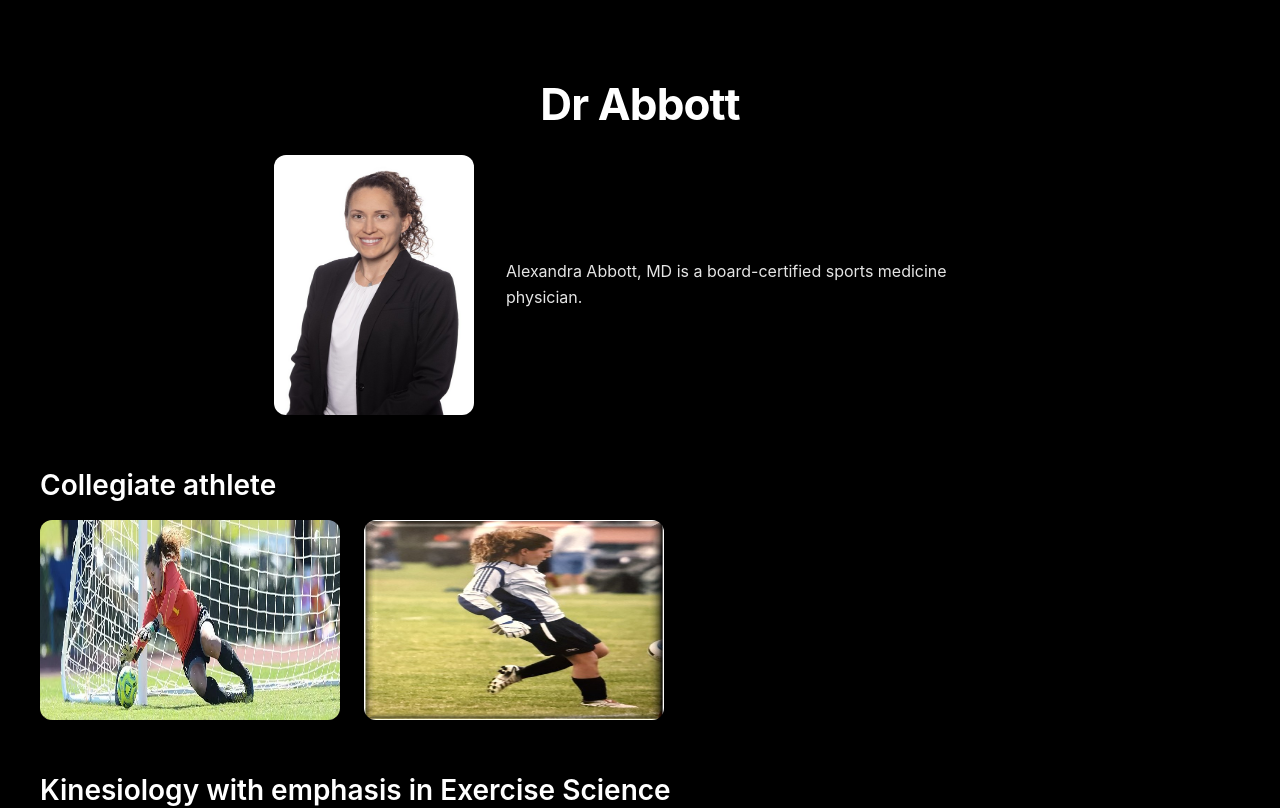
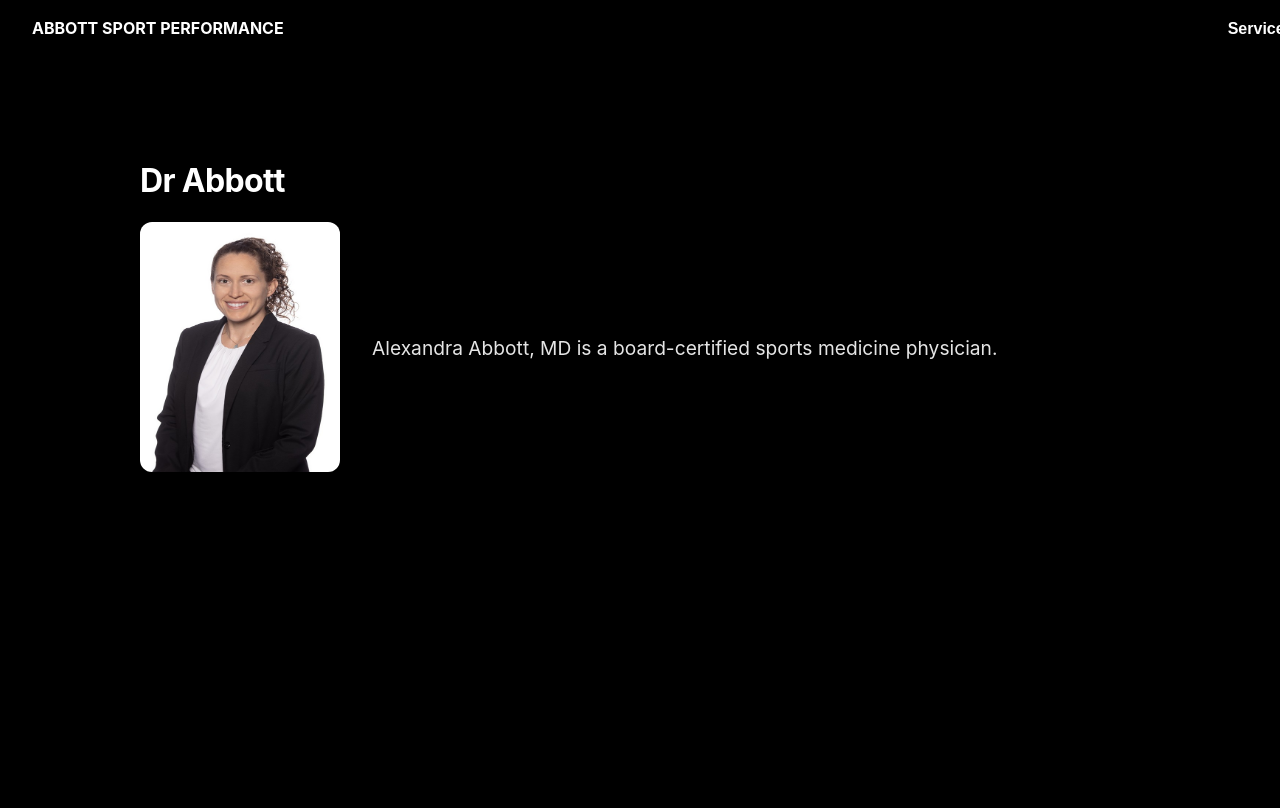
Before and after one commit to alexandraabbottmd/next-starter-template, a Next.js app: page /about in a window 1280 px wide. Shown: the top 808 px of the page. Built offline with nearby package versions, Linux system fonts and the light colour scheme.

Commit message:
Update page.tsx

```diff
--- a/src/app/about/page.tsx
+++ b/src/app/about/page.tsx
@@ -5,114 +5,96 @@ import Link from "next/link";
 
 export default function AboutPage() {
   return (
-    <main style={{ backgroundColor: "black", color: "white", padding: "2rem" }}>
-      <section style={{ maxWidth: "1200px", margin: "0 auto" }}>
-        {/* Title + Headshot */}
-        <h1 style={{ textAlign: "center", marginBottom: "1rem" }}>Dr Abbott</h1>
-        <div
-          style={{
-            display: "flex",
-            alignItems: "center",
-            justifyContent: "center",
-            gap: "2rem",
-            marginBottom: "3rem",
+    <main style={{ margin: 0, padding: 0, backgroundColor: "black", color: "white" }}>
+      {/* Top Navigation */}
+      <nav
+        style={{
+          position: "fixed",
+          top: 0,
+          left: 0,
+          width: "100%",
+          display: "flex",
+          justifyContent: "space-between",
+          alignItems: "center",
+          padding: "1rem 2rem",
+          zIndex: 100,
+          backgroundColor: "rgba(0,0,0,0.6)",
+        }}
+      >
+        {/* Left: Site Title */}
+        <Link href="/" style={{ color: "white", fontSize: "1rem", fontWeight: "bold", textDecoration: "none" }}>
+          ABBOTT SPORT PERFORMANCE
+        </Link>
+
+        {/* Right: Services Dropdown */}
+        <div style={{ position: "relative" }}>
+          <button
+            style={{
+              background: "none",
+              border: "none",
+              color: "white",
+              fontSize: "1rem",
+              fontWeight: "bold",
+              cursor: "pointer",
+            }}
+          >
+            Services ▾
+          </button>
+          <div
+            style={{
+              position: "absolute",
+              right: 0,
+              marginTop: "0.5rem",
+              backgroundColor: "black",
+              border: "1px solid #333",
+              display: "none",
+              flexDirection: "column",
+            }}
+            className="dropdown"
+          >
+            <Link href="/services/exercise" style={{ padding: "0.5rem 1rem", textDecoration: "none", color: "white" }}>
+              Exercise Programs
+            </Link>
+            <Link href="/services/rehab" style={{ padding: "0.5rem 1rem", textDecoration: "none", color: "white" }}>
+              Rehab Programs
+            </Link>
+            <Link href="/services/nutrition" style={{ padding: "0.5rem 1rem", textDecoration: "none", color: "white" }}>
+              Nutrition
+            </Link>
+            <Link href="/services/concierge" style={{ padding: "0.5rem 1rem", textDecoration: "none", color: "white" }}>
+              Concierge Medicine
+            </Link>
+          </div>
+        </div>
+
+        {/* Small dropdown toggle script */}
+        <script
+          dangerouslySetInnerHTML={{
+            __html: `
+              document.addEventListener('DOMContentLoaded', function() {
+                const btn = document.querySelector('nav button');
+                const menu = document.querySelector('nav .dropdown');
+                if (btn && menu) {
+                  btn.addEventListener('click', () => {
+                    menu.style.display = menu.style.display === 'flex' ? 'none' : 'flex';
+                  });
+                }
+              });
+            `,
           }}
-        >
-          <Image
-            src="/about/headshotcolor.jpg"
-            alt="Dr Abbott headshot"
-            width={200}
-            height={260}
-            style={{ borderRadius: "12px", boxShadow: "0 4px 10px rgba(0,0,0,0.6)" }}
-          />
-          <p style={{ maxWidth: "500px", lineHeight: "1.6" }}>
+        />
+      </nav>
+
+      {/* About Section */}
+      <section style={{ padding: "8rem 2rem 2rem", maxWidth: "1000px", margin: "0 auto" }}>
+        <h1 style={{ fontSize: "2rem", marginBottom: "1rem" }}>Dr Abbott</h1>
+        <div style={{ display: "flex", alignItems: "center", gap: "2rem", marginBottom: "2rem" }}>
+          <Image src="/about/headshotcolor.jpg" alt="Dr Abbott" width={200} height={250} style={{ borderRadius: "12px" }} />
+          <p style={{ fontSize: "1.2rem", lineHeight: "1.6" }}>
             Alexandra Abbott, MD is a board-certified sports medicine physician.
           </p>
         </div>
-
-        {/* Collegiate athlete */}
-        <h2>Collegiate athlete</h2>
-        <div style={{ display: "flex", gap: "1.5rem", marginBottom: "3rem" }}>
-          <Image
-            src="/about/action.jpg"
-            alt="Action soccer"
-            width={300}
-            height={200}
-            style={{ borderRadius: "12px" }}
-          />
-          <Image
-            src="/about/action2.jpg"
-            alt="Action soccer 2"
-            width={300}
-            height={200}
-            style={{ borderRadius: "12px" }}
-          />
-        </div>
-
-        {/* Kinesiology + Research */}
-        <h2>Kinesiology with emphasis in Exercise Science</h2>
-        <div style={{ display: "flex", flexWrap: "wrap", gap: "1.5rem", marginBottom: "3rem" }}>
-          <Image src="/about/kinesiology1.jpg" alt="Chart" width={250} height={180} style={{ borderRadius: "12px" }} />
-          <Image src="/about/kinesiology2.jpg" alt="Data" width={250} height={180} style={{ borderRadius: "12px" }} />
-          <Image src="/about/kinesiology3.jpg" alt="Building" width={250} height={180} style={{ borderRadius: "12px" }} />
-          <Image src="/about/kinesiology4.jpg" alt="Graph" width={250} height={180} style={{ borderRadius: "12px" }} />
-        </div>
-        <h3>Prolific research in sports medicine, orthopedics, and pediatrics</h3>
-        <div style={{ display: "flex", alignItems: "center", gap: "1.5rem", marginBottom: "3rem" }}>
-          <Image
-            src="/about/researcher.jpg"
-            alt="Researcher"
-            width={200}
-            height={240}
-            style={{ borderRadius: "12px" }}
-          />
-          <Link
-            href="https://pubmed.ncbi.nlm.nih.gov/?term=Abbott+A&cauthor_id=35253062"
-            target="_blank"
-            style={{ color: "#4da6ff", textDecoration: "underline" }}
-          >
-            Dr Abbott’s publications (PubMed)
-          </Link>
-        </div>
-
-        {/* Athletes cared for */}
-        <h2>Thousands of athletes cared for, including NCAA Division I, NBA, MLB athletes</h2>
-        <div style={{ display: "flex", gap: "1.5rem", marginBottom: "3rem" }}>
-          <Image src="/about/NCAA.jpg" alt="NCAA" width={250} height={180} style={{ borderRadius: "12px" }} />
-          <Image src="/about/NBA.jpg" alt="NBA" width={250} height={180} style={{ borderRadius: "12px" }} />
-          <Image src="/about/MLB.jpg" alt="MLB" width={250} height={180} style={{ borderRadius: "12px" }} />
-        </div>
-        <p>
-          She currently practices at Stanford Children’s —{" "}
-          <Link
-            href="https://www.stanfordchildrens.org/en/doctor/alexandra-morgan-abbott.html"
-            target="_blank"
-            style={{ color: "#4da6ff", textDecoration: "underline" }}
-          >
-            Dr Abbott’s Stanford profile
-          </Link>
-        </p>
-
-        {/* Lifelong passion */}
-        <h2>Lifelong passion and dedication to health, wellness, and physical fitness</h2>
-        <div style={{ display: "flex", gap: "1.5rem", marginBottom: "3rem" }}>
-          <Image src="/about/snatch.jpg" alt="Snatch" width={250} height={300} style={{ borderRadius: "12px" }} />
-          <Image src="/about/yoga.jpg" alt="Yoga" width={250} height={300} style={{ borderRadius: "12px" }} />
-        </div>
-
-        {/* Closing */}
-        <p style={{ maxWidth: "600px", marginBottom: "2rem" }}>
-          As a primary care physician <em>who has done the reps herself</em>, Dr Abbott applies cutting edge research in
-          sports performance, injury prevention and treatment, nutrition, and more to help you turn the corner and reach
-          your full potential.
-        </p>
-
-        <div style={{ display: "flex", alignItems: "center", gap: "1.5rem" }}>
-          <Image src="/about/ask dr abbott.jpg" alt="Ask Dr Abbott" width={250} height={280} style={{ borderRadius: "12px" }} />
-          <Link href="/contact" style={{ color: "#4da6ff", fontWeight: "bold" }}>
-            Ask Dr Abbott → link to consultation form
-          </Link>
-        </div>
+        {/* (keep the rest of your about page content here...) */}
       </section>
     </main>
   );
```
